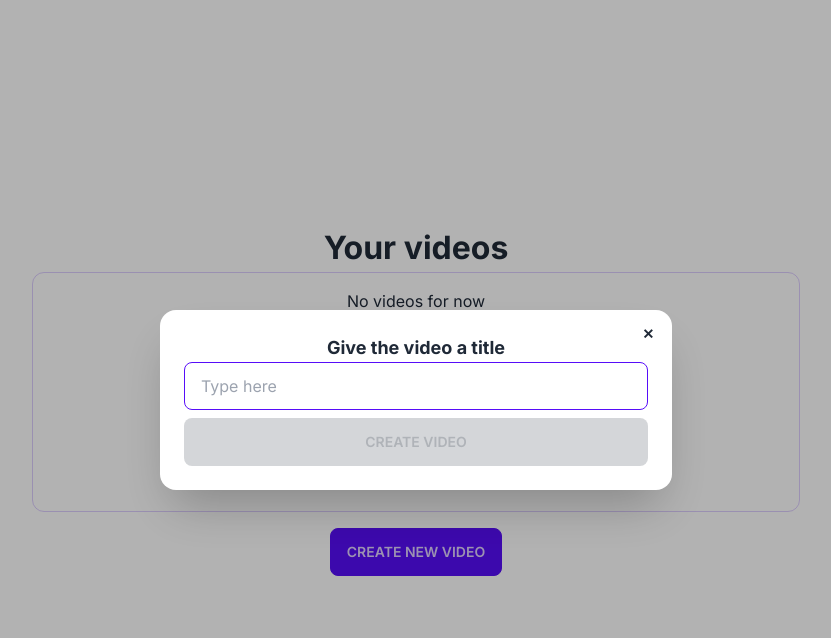
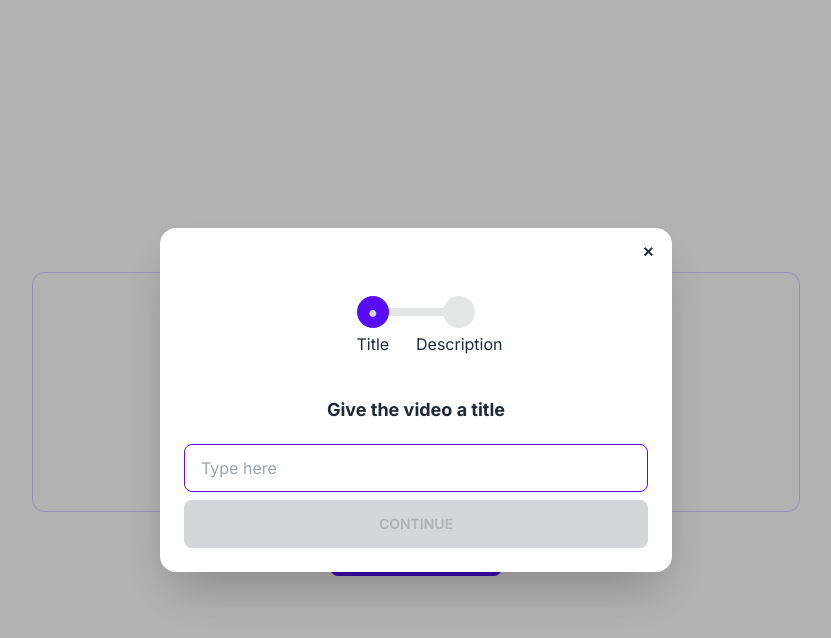
Before and after one commit to rvkoon/proto-video-editor, a Next.js app: page / in a window 1280 px wide. Both pictures are taken after a click on the button "CREATE NEW VIDEO". Shown: the top 638 px of the page, without its empty margins (224-1055 px from the left). Built offline with nearby package versions, Linux system fonts and the light colour scheme.

Commit message:
add stepper when creating video

```diff
--- a/package.json
+++ b/package.json
@@ -11,6 +11,7 @@
   "dependencies": {
     "@tailwindcss/typography": "^0.5.10",
     "@types/uuid": "^9.0.6",
+    "classnames": "^2.3.2",
     "daisyui": "^3.9.3",
     "next": "13.5.6",
     "react": "^18",
--- a/src/features/create-video/components/CreateVideoButton.tsx
+++ b/src/features/create-video/components/CreateVideoButton.tsx
@@ -2,13 +2,16 @@
 
 import { useRef, useState } from "react";
 import { useCreateNewVideo } from "../services/useCreateNewVideo";
+import cx from "classnames";
 
 export function CreateVideoButton() {
   const { createNewVideo } = useCreateNewVideo();
   const [videoTitle, setVideoTitle] = useState<string>("");
+  const [videoDescription, setVideoDescription] = useState<string>("");
+  const [step, setStep] = useState<number>(0);
   const modalRef = useRef(null);
   function handleOnClick() {
-    createNewVideo({ title: videoTitle, description: "" });
+    createNewVideo({ title: videoTitle, description: videoDescription });
     setVideoTitle("");
     (modalRef.current! as HTMLDialogElement).close();
   }
@@ -21,6 +24,10 @@ export function CreateVideoButton() {
     setVideoTitle(e.target.value);
   }
 
+  function handleOnChangeDescription(e: React.ChangeEvent<HTMLInputElement>) {
+    setVideoDescription(e.target.value);
+  }
+
   return (
     <>
       <button className="btn btn-primary" onClick={openModal}>
@@ -28,12 +35,29 @@ export function CreateVideoButton() {
       </button>
       <dialog ref={modalRef} className="modal">
         <div className="modal-box">
+          <ul className="steps my-10">
+            <li
+              data-content={step === 0 ? "●" : "✓"}
+              className={cx("step", step >= 0 && "step-primary")}
+            >
+              Title
+            </li>
+            <li
+              data-content={step === 1 ? "●" : ""}
+              className={cx("step", step === 1 && "step-primary")}
+            >
+              Description
+            </li>
+          </ul>
           <form method="dialog">
             <button className="btn btn-sm btn-circle btn-ghost absolute right-2 top-2">
               ✕
             </button>
           </form>
-          <h3 className="font-bold text-lg">Give the video a title</h3>
+
+          {step === 0 && (
+            <>
+              <h3 className="font-bold text-lg mb-5">Give the video a title</h3>
               <div className="flex flex-col gap-2">
                 <input
                   type="text"
@@ -45,11 +69,36 @@ export function CreateVideoButton() {
                 <button
                   className="btn btn-primary"
                   disabled={!videoTitle}
+                  onClick={() => setStep(1)}
+                >
+                  Continue
+                </button>
+              </div>
+            </>
+          )}
+          {step === 1 && (
+            <>
+              <h3 className="font-bold text-lg mb-5">
+                Give the video a description
+              </h3>
+              <div className="flex flex-col gap-2">
+                <input
+                  type="text"
+                  placeholder="Type here"
+                  className="input input-bordered input-primary w-full"
+                  value={videoDescription}
+                  onChange={handleOnChangeDescription}
+                />
+                <button
+                  className="btn btn-primary"
+                  disabled={!videoDescription}
                   onClick={handleOnClick}
                 >
                   Create video
                 </button>
               </div>
+            </>
+          )}
         </div>
       </dialog>
     </>
```
Also changed, not shown: 1 other file (tests, documents, lock files or other folders). Lines whose indentation alone changed are shown as unchanged.
